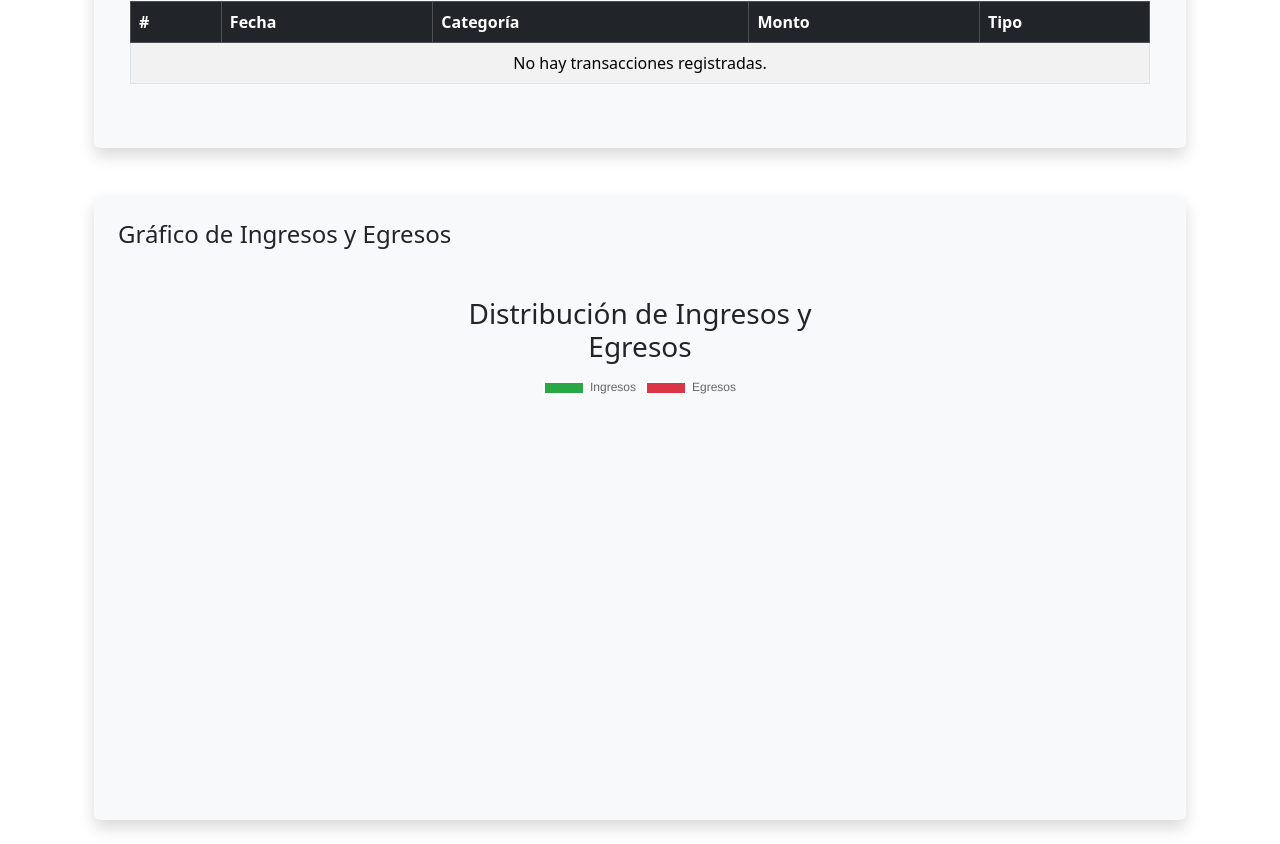
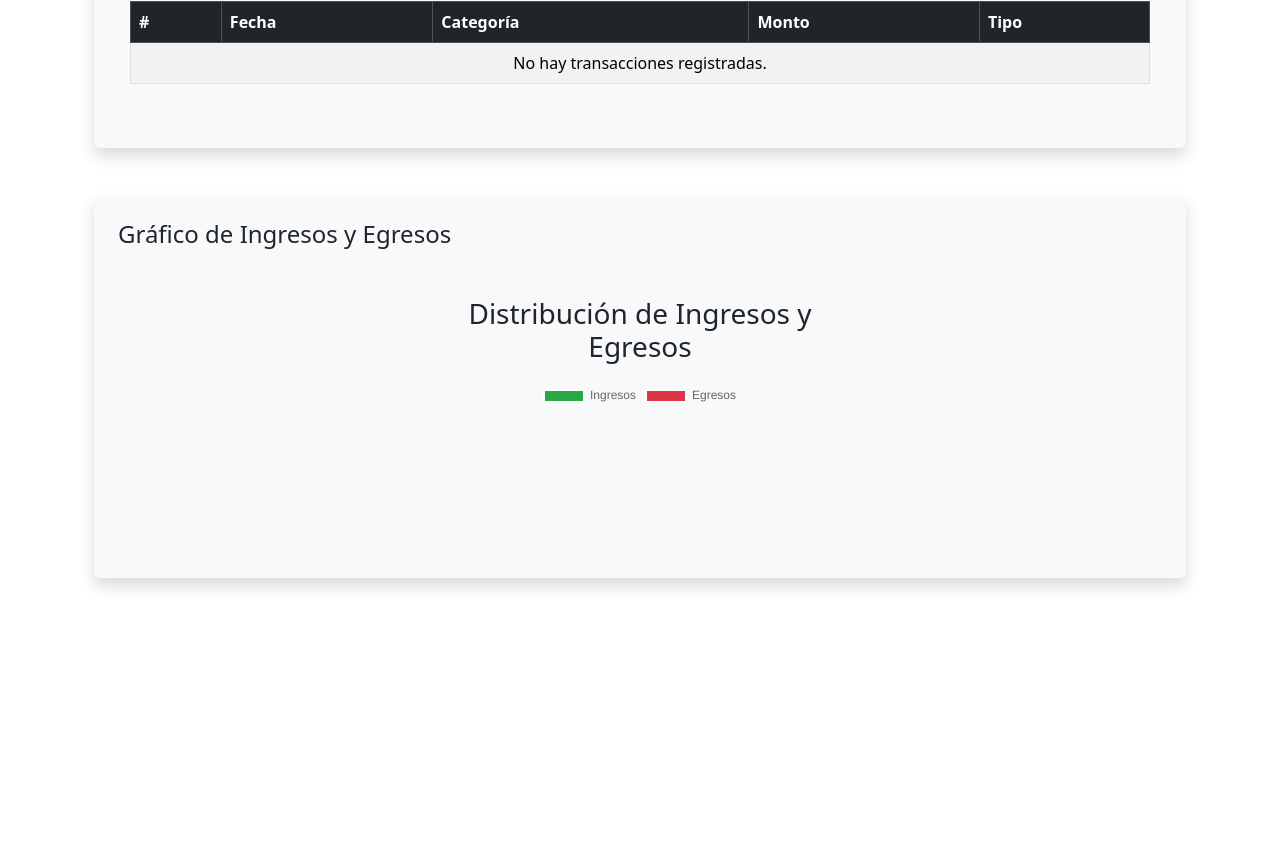
Before and after one commit to WildoFari/Finance-Tracker., a React (Create React App) app: page / in a window 1280 px wide. Shown: the part 1768-2612 px from the top of the page. After the commit the page ends 2370 px from the top, so only its background shows below. Built offline with nearby package versions, Linux system fonts and the light colour scheme.

Commit message:
Added doughnut chart for income and expenses

```diff
--- a/src/components/IncomeExpenseChart.js
+++ b/src/components/IncomeExpenseChart.js
@@ -11,23 +11,27 @@ import {
 ChartJS.register(ArcElement, Tooltip, Legend);
 
 const IncomeExpenseChart = () => {
-    const { ingresos, egresos } = useContext(TransactionContext);
+    const { ingresos = 0, egresos = 0 } = useContext(TransactionContext);
 
     const data = {
         labels: ['Ingresos', 'Egresos'],
         datasets: [
             {
                 data: [ingresos, egresos],
-                backgroundColor: ['#28a745', '#dc3545'], // Colores para el gráfico
-                hoverBackgroundColor: ['#218838', '#c82333'], // Colores al pasar el mouse
+                backgroundColor: ['#28a745', '#dc3545'],
+                hoverBackgroundColor: ['#218838', '#c82333'],
+                borderWidth: 2, // Bordes más definidos
+                borderColor: '#fff',
             },
         ],
     };
 
     return (
-        <div className="chart-container my-4">
-            <h3 className="text-center">Distribución de Ingresos y Egresos</h3>
-            <Doughnut data={data} />
+        <div className="chart-container my-4 text-center">
+            <h3 className="mb-3">Distribución de Ingresos y Egresos</h3>
+            <div style={{ width: '60%', margin: '0 auto' }}>
+                <Doughnut data={data} options={{ responsive: true, maintainAspectRatio: false }} />
+            </div>
         </div>
     );
 };
```
Also changed, not shown: src/components/NotFound.js (line endings or trailing spaces).
